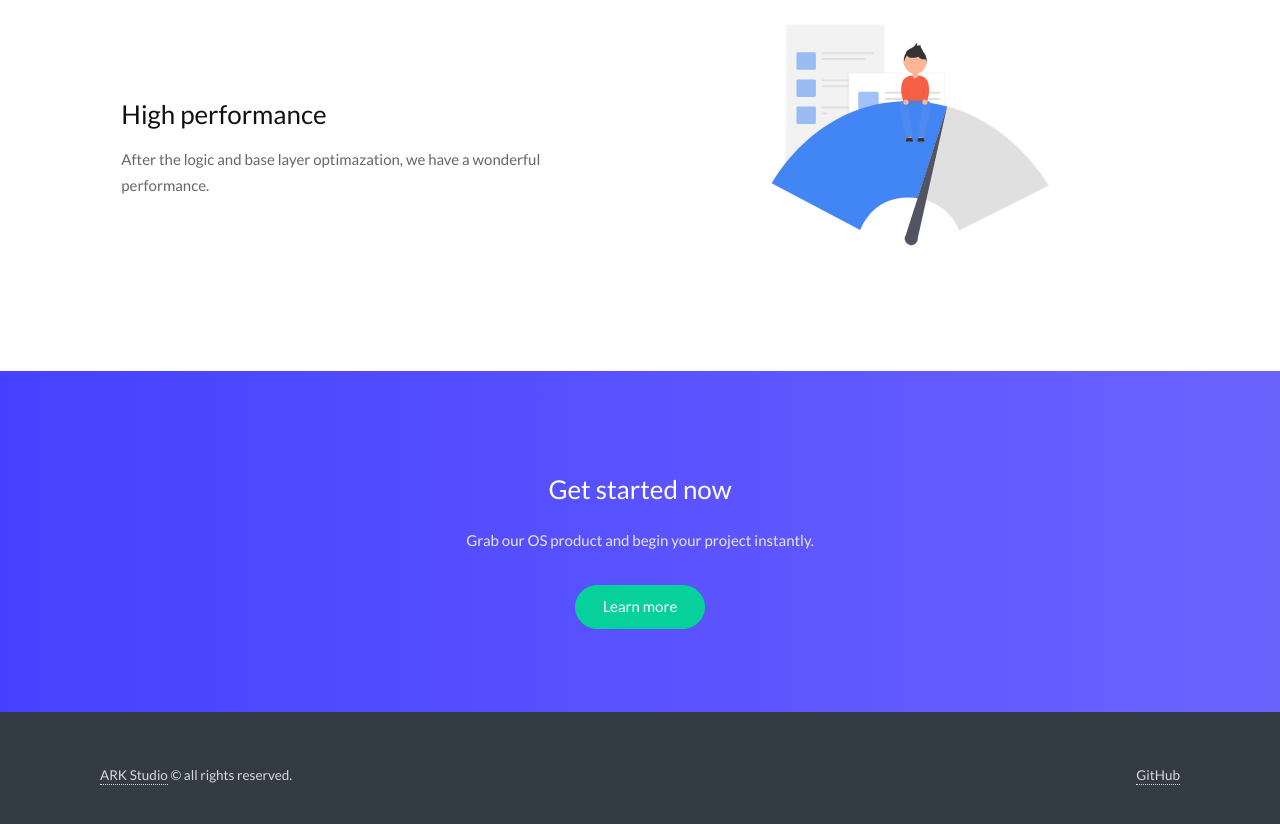
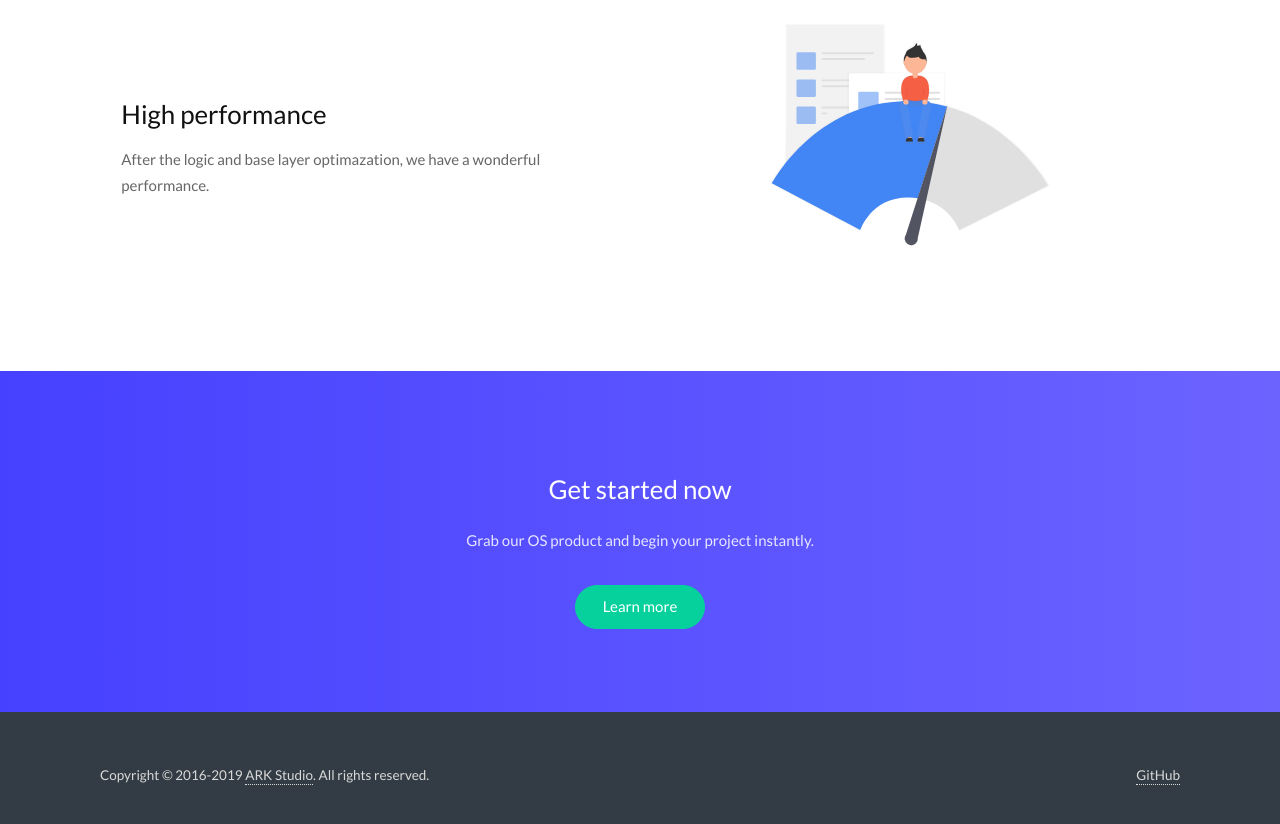
Before and after one commit to OpenArkStudio/openarkstudio.github.io, a plain HTML site: page index.html in a window 1280 px wide. Shown: the part 3161-3985 px from the top of the page. Drawn offline with Linux system fonts and the light colour scheme.

Commit message:
our website

```diff
--- a/index.html
+++ b/index.html
@@ -189,8 +189,9 @@
 			<div class="footer__inner">
 				<div class="footer__data">
 					<div class="footer__data__item">
-						<div class="footer__row"><a href="index.html" target="_blank" class="footer__link">ARK
-								Studio</a> &copy; all rights reserved.
+						<div class="footer__row">Copyright &copy; 2016-2019 <a href="index.html" target="_blank"
+								class="footer__link">ARK
+								Studio</a>. All rights reserved.
 						</div>
 					</div>
 					<div class="footer__data__item">
```
Also changed, not shown: page.html (+3 -2 lines).
